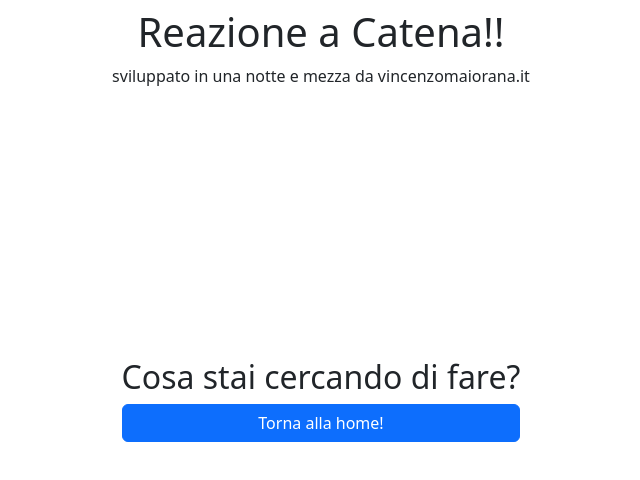
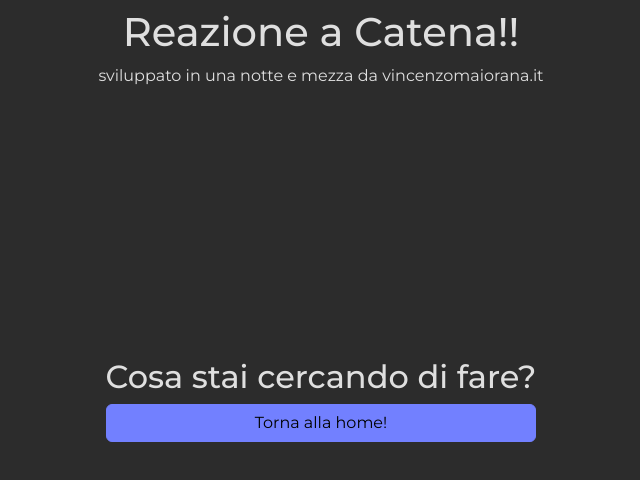
Before and after one commit to maioranav/reazione, a React (Create React App) app: page /play in a window 1280 px wide. Shown: the top 480 px of the page, without its empty margins (319-959 px from the left). Built offline with nearby package versions, Linux system fonts and the light colour scheme.

Commit message:
implement branding bootstrap

```diff
--- a/src/App.scss
+++ b/src/App.scss
@@ -3,6 +3,8 @@
   padding: 0;
 }
 
+@import url("https://fonts.googleapis.com/css2?family=Montserrat:ital,wght@0,100..900;1,100..900&display=swap");
+@import "branding.scss";
 @import "~bootstrap/scss/bootstrap";
 
 header {
--- a/src/App.tsx
+++ b/src/App.tsx
@@ -1,10 +1,8 @@
-import { BrowserRouter, Outlet, Route, Routes, useLocation } from "react-router-dom";
-import { Homepage } from "./Components/Homepage/Homepage";
+import { Outlet, useLocation } from "react-router-dom";
 import { Scoreboard } from "./Components/Scoreboard/Scoreboard";
-import { NotFound } from "./Components/NotFound/NotFound";
 import dictionary from "./dictionary.json";
+import { useEffect, useState } from "react";
 import "./App.scss";
-import { useEffect, useState } from "react";
 
 function App() {
   const { pathname } = useLocation();
@@ -13,7 +11,7 @@ function App() {
   const getRandomWords = () => {
     const words = Object.values(dictionary.dictionary);
     const shuffledWords = words.sort(() => 0.5 - Math.random());
-    const selectedWords = shuffledWords.slice(0, 10);
+    const selectedWords = shuffledWords.slice(0, 10); // TODO: change to max value needed
     console.warn("Rigenero le parole!", selectedWords);
     setWords(selectedWords);
   };
--- a/src/Components/Scoreboard/Scoreboard.scss
+++ b/src/Components/Scoreboard/Scoreboard.scss
@@ -3,12 +3,13 @@
   min-height: 100px;
   font-weight: 600;
   font-size: 1.2rem;
-  background-color: #ffb703;
+  background-color: #bb6400;
 }
 
 .sb-row {
-  @media screen and (max-width: 767px) {
-    .col {
+  position: relative;
+  .col {
+    @media screen and (max-width: 767px) {
       &:nth-child(1) {
         order: 1;
       }
--- a/src/Components/Scoreboard/Scoreboard.tsx
+++ b/src/Components/Scoreboard/Scoreboard.tsx
@@ -10,7 +10,7 @@ interface IScoreboard {
 }
 
 export const Scoreboard = ({ words }: IScoreboard) => {
-  const [time, setTime] = useState(20);
+  const [time, setTime] = useState(20); //TODO: set max timer
   const [points, setPoints] = useState(0);
   const [pass, setPass] = useState(2);
   const [activeWord, setActiveWord] = useState(0);
@@ -73,6 +73,7 @@ export const Scoreboard = ({ words }: IScoreboard) => {
         <Container className="scoreboard-main">
           <GameOver points={points} show={showGameOver} />
           <Row className="mb-3 sb-row">
+            <p style={{ position: "absolute", top: 0, left: 0, width: "100%", textAlign: "center" }}>{!running && "PAUSE"}</p>
             <Col className="d-flex justify-content-center align-items-center">
               <NoClick content={":" + time} color={running ? "#023047" : "red"} />
             </Col>
--- /dev/null
+++ b/src/branding.scss
@@ -0,0 +1,13 @@
+$body-bg: #2c2c2c;
+$body-color: #dfdfdf;
+$theme-colors: (
+  "primary": #7280ff,
+  "secondary": #e9c46a,
+  "success": #2a9d8f,
+  "danger": #e76f51,
+  "warning": #f4a261,
+  "info": #bebebe,
+  "light": #3b3b3b,
+  "dark": #e7e7e7,
+);
+$font-family-base: "Montserrat", sans-serif;
--- a/src/dictionary.json
+++ b/src/dictionary.json
@@ -1 +1 @@
-{ "dictionary": ["parola1", "parola2", "parola3", "parola4"] }
+{ "dictionary": ["parola1", "parola", "parola", "parola2", "parola", "parola", "parola3", "parola", "parola", "parola", "parola", "parola"] }
```
